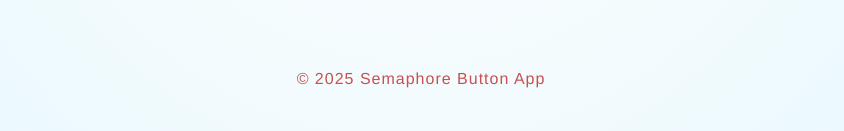
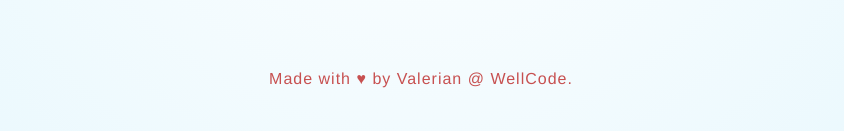
Before and after one commit to ValerianArdelean/semaphoreButton, a plain HTML site: page index.html in a window 1280 px wide. Shown: the part 666-797 px from the top of the page, without its empty margins (219-1063 px from the left). Drawn offline with Linux system fonts and the light colour scheme.

Commit message:
Changing the signature author in the footer area.

```diff
--- a/index.html
+++ b/index.html
@@ -19,7 +19,7 @@
 			</section>
 		</main>
 		<footer>
-			<p class="text" >&copy; 2025 Semaphore Button App</p>
+			<p class="text fade">Made with &hearts; by Valerian @ WellCode.</p>
 		</footer>
 	<script src="script.js"></script>
 	</body>
```
